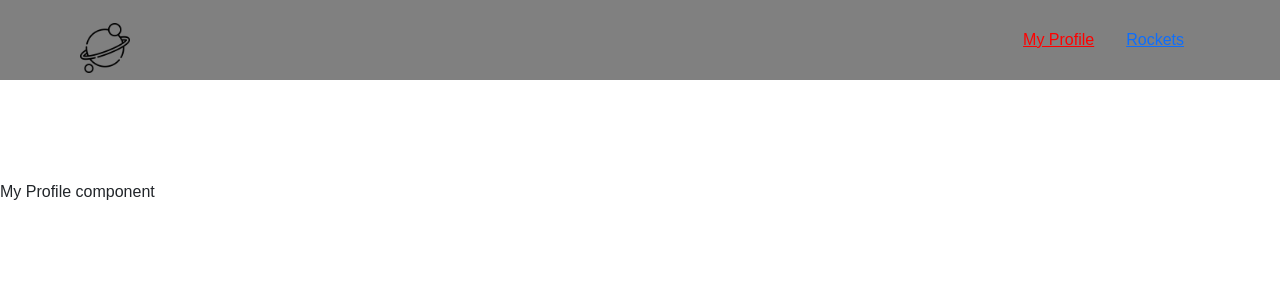
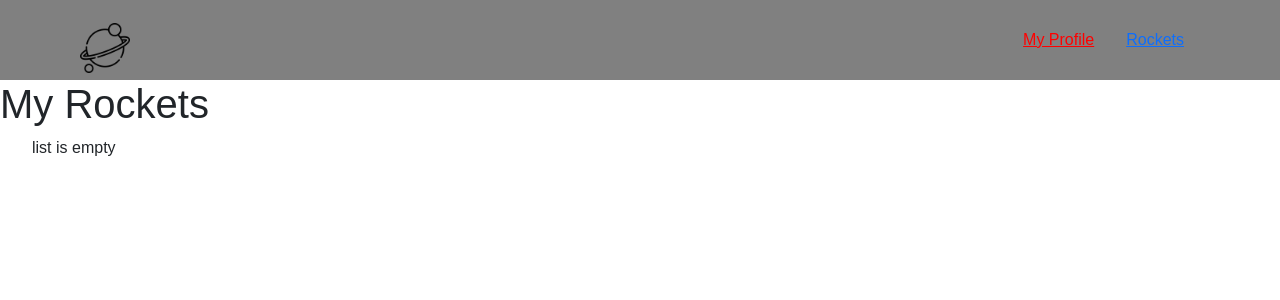
Before and after one commit to Elerqsousy/spacex, a React (Create React App) app: page /profile in a window 1280 px wide. Shown: the top 300 px of the page. Built offline with nearby package versions, Linux system fonts and the light colour scheme.

Commit message:
Add reserved rocket list to my profile

```diff
--- /dev/null
+++ b/src/components/ReservedRocketList.js
@@ -0,0 +1,22 @@
+import { useSelector } from 'react-redux';
+
+const ReservedRocketList = () => {
+  const rockets = useSelector((state) => state.rockets);
+
+  const reservedRockets = rockets.list.filter((rocket) => rocket.reserved === true);
+
+  return (
+    <div>
+      <h1>My Rockets</h1>
+      <ul>
+        {reservedRockets.length
+          ? reservedRockets.map((item) => (
+            <li key={item.id}>{item.name}</li>
+          ))
+          : <li>list is empty</li>}
+      </ul>
+    </div>
+  );
+};
+
+export default ReservedRocketList;
--- a/src/pages/Profile.js
+++ b/src/pages/Profile.js
@@ -1,6 +1,8 @@
+import ReservedRocketList from '../components/ReservedRocketList';
+
 const Profile = () => (
-  <div className="page-container">
-    My Profile component
+  <div>
+    <ReservedRocketList />
   </div>
 );
 
```
